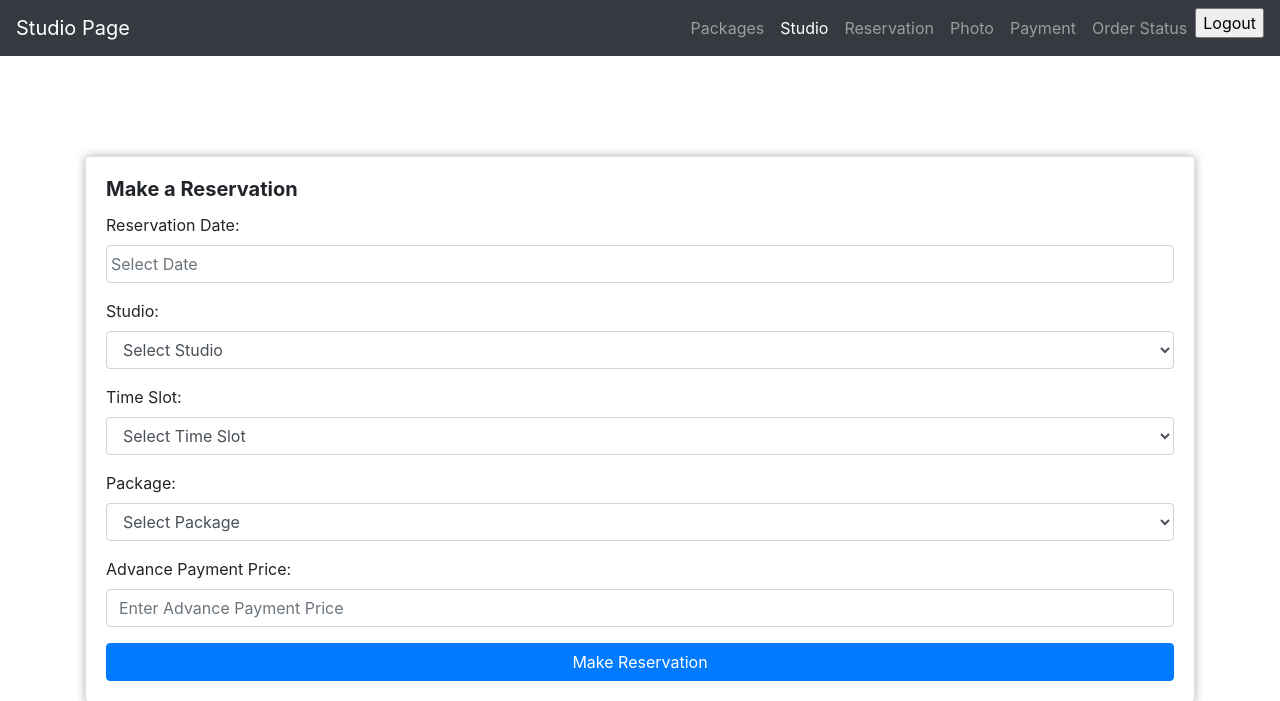
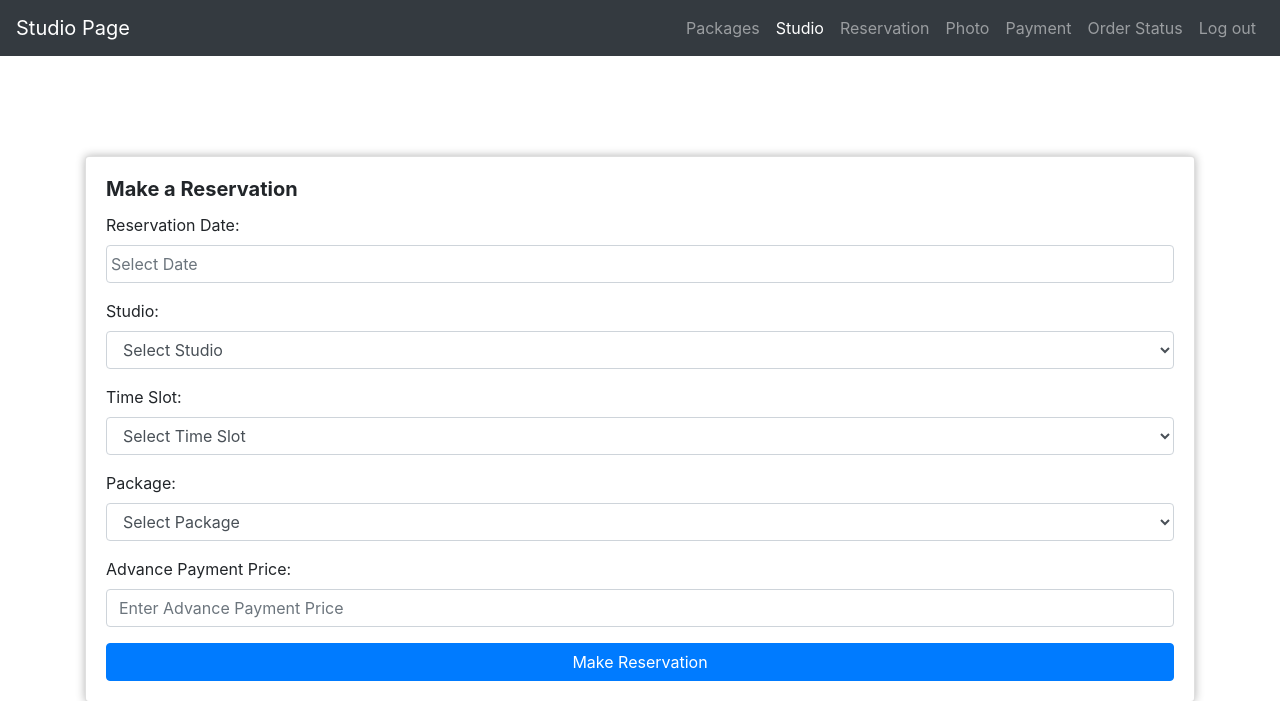
Before and after one commit to zxXHEROXxz/photostudio, a PHP site: page /studio_page.php in a window 1280 px wide. Shown: the top 701 px of the page. Run offline with PHP 8.4, Linux system fonts and the light colour scheme.

Commit message:
modified:   studio_page.php

```diff
--- a/studio_page.php
+++ b/studio_page.php
@@ -28,10 +28,9 @@ if (isset($_SESSION['verified']) && $_SESSION['verified'] === true) {
         </button>
         <div class="collapse navbar-collapse" id="navbarNav">
             <ul class="navbar-nav ml-auto">
-
-                <a class="nav-link" href="#">Packages</a>
+                <li class="nav-item">
+                    <a class="nav-link" href="#">Packages</a>
                 </li>
-                <li class="nav-item">
                 <li class="nav-item active">
                     <a class="nav-link" href="#">Studio</a>
                 </li>
@@ -48,12 +47,7 @@ if (isset($_SESSION['verified']) && $_SESSION['verified'] === true) {
                     <a class="nav-link" href="#">Order Status</a>
                 </li>
                 <li class="nav-item">
-                    <div class="logout">
-                        <form class="" action="send_otp.php" method="post">
-                            <input type="submit" name="logout" value="Logout">
-                            <!-- <a class="nav-link"  href="#">Log out</a> -->
-                        </form>
-                    </div>
+                    <a class="nav-link" href="login_reg_page.php">Log out</a>
                 </li>
             </ul>
         </div>
```
